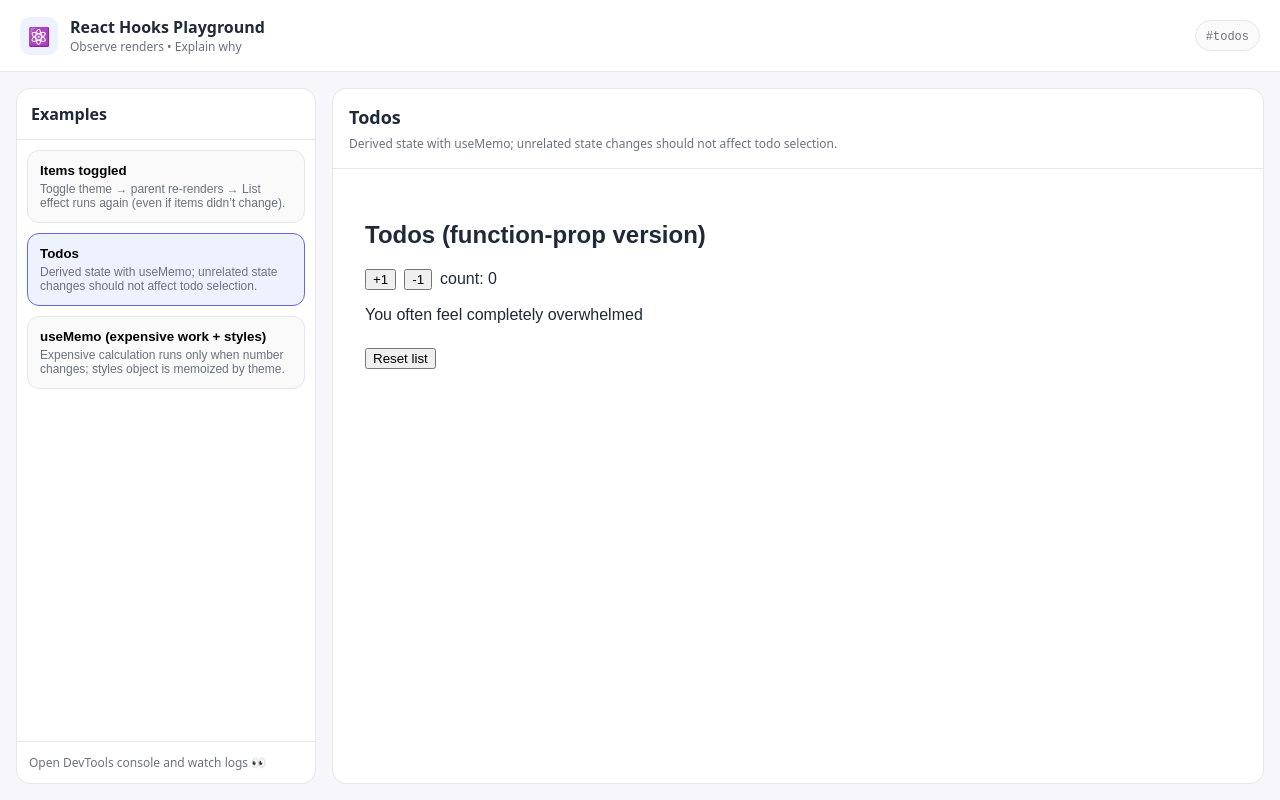
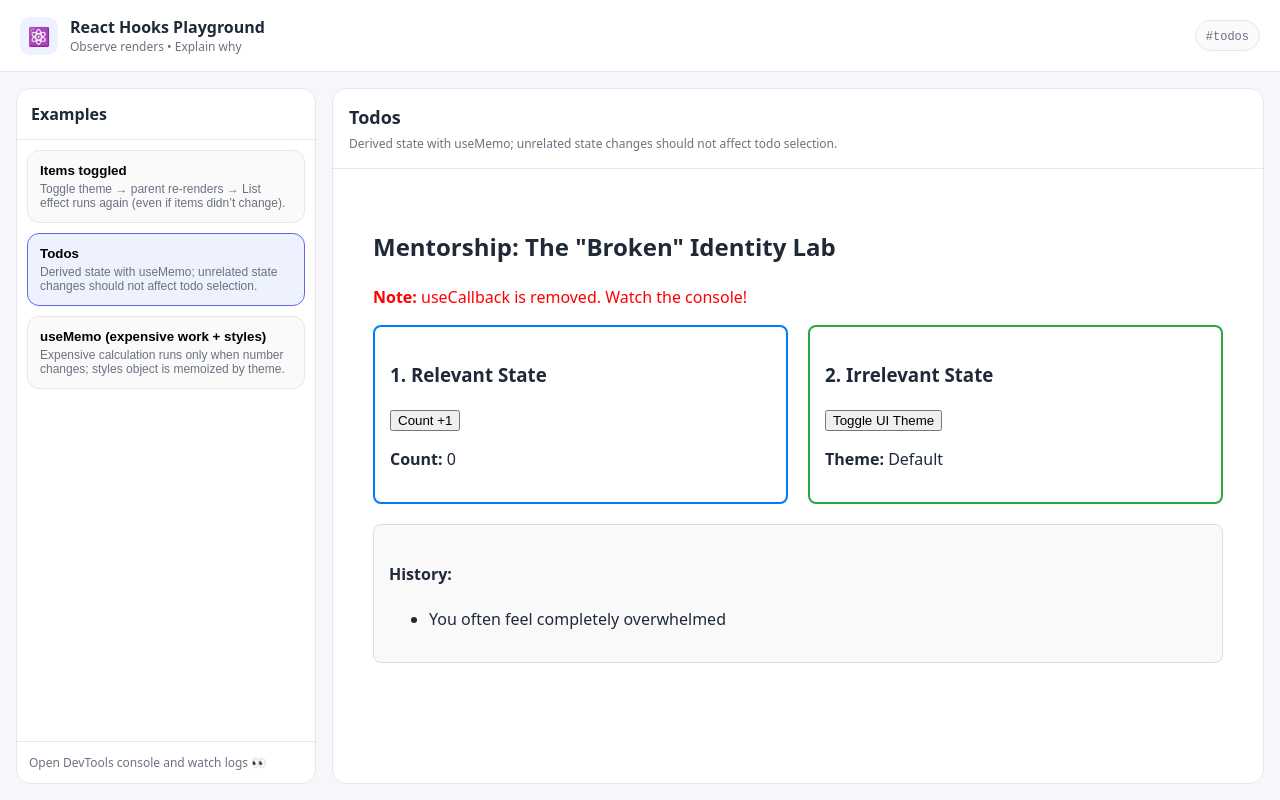
Before and after one commit to davidsousedik2021/react-usecallback-demo, a React (Vite) app: page /#items-toggled in a window 1280 px wide. Both pictures are taken after a click on the button 166 px from the left and 269 px from the top of the page. Built offline with nearby package versions, Linux system fonts and the light colour scheme.

Commit message:
Initial Items Toggled example (React + TS + Vite)

```diff
--- a/src/examples/todos/App.tsx
+++ b/src/examples/todos/App.tsx
@@ -1,77 +1,79 @@
+import React, { useEffect, useState } from 'react';
 
-// src/App.js
-import React, { useCallback, useEffect, useState } from 'react'
-
-// Static data
 const TODOS = [
   { id: 0, content: 'You often feel completely overwhelmed' },
   { id: 1, content: 'You sometimes forget to do things that are important' },
   { id: 2, content: 'People have to chase you to get things done' },
   { id: 3, content: 'You find it a struggle to keep to deadlines' },
   { id: 4, content: "If the link in your email doesn't work" }
-]
+];
 
 export default function App() {
-  const [count, setCount] = useState(0)
+  const [count, setCount] = useState(0);
+  const [otherState, setOtherState] = useState(false);
 
-  // Memoize the function so its identity only changes when `count` changes.
-  // Also guard the index with wrap-around to avoid out-of-bounds.
-  const getTodos = useCallback(() => {
-    const len = TODOS.length
-    if (len === 0) return null
-    const idx = ((count % len) + len) % len
-    return TODOS[idx]
-  }, [count])
+  // Without useCallback: This is a "new" function every single render
+  const getTodos = () => {
+    const len = TODOS.length;
+    const idx = ((count % len) + len) % len;
+    return TODOS[idx];
+  };
 
   return (
-    <div className="App" style={{ padding: 16, fontFamily: 'sans-serif' }}>
-      <h2>Todos (function-prop version)</h2>
+    <div style={{ padding: 24, fontFamily: 'system-ui, sans-serif', lineHeight: '1.5' }}>
+      <h1>Mentorship: The "Broken" Identity Lab</h1>
+      <p style={{ color: 'red' }}><strong>Note:</strong> useCallback is removed. Watch the console!</p>
 
-      <div style={{ display: 'flex', gap: 8, alignItems: 'center', marginBottom: 12 }}>
-        <button type="button" onClick={() => setCount(c => c + 1)}>+1</button>
-        <button type="button" onClick={() => setCount(c => c - 1)}>-1</button>
-        <span>count: {count}</span>
+      <div style={{ display: 'flex', gap: 20, marginBottom: 20 }}>
+        <div style={{ flex: 1, border: '2px solid #007bff', padding: 15, borderRadius: 8 }}>
+          <h3>1. Relevant State</h3>
+          <button onClick={() => setCount(c => c + 1)}>Count +1</button>
+          <p><strong>Count:</strong> {count}</p>
+        </div>
+
+        <div style={{
+          flex: 1,
+          border: '2px solid #28a745',
+          padding: 15,
+          borderRadius: 8,
+          backgroundColor: otherState ? '#e6ffed' : 'transparent'
+        }}>
+          <h3>2. Irrelevant State</h3>
+          <button onClick={() => setOtherState(s => !s)}>
+            Toggle UI Theme
+          </button>
+          <p><strong>Theme:</strong> {otherState ? 'Light Green' : 'Default'}</p>
+        </div>
       </div>
 
       <TodoSection getTodos={getTodos} />
     </div>
-  )
+  );
 }
 
 function TodoSection({ getTodos }) {
-  const [todos, setTodos] = useState([])
+  const [history, setHistory] = useState([]);
 
   useEffect(() => {
-    const next = getTodos()
+    const next = getTodos();
+    if (!next) return;
 
-    setTodos(prev => {
-      if (!next) return prev
-      // Optional de-dup by id so cycling doesn't append the same item repeatedly
-      if (prev.some(t => t.id === next.id)) return prev
-      return [...prev, next]
-    })
+    setHistory(prev => {
+      if (prev.some(t => t.id === next.id)) return prev;
+      return [...prev, next];
+    });
 
-    console.log('getTodos function called')
-  }, [getTodos])
+    console.log('%c❌ Effect Triggered Unnecessarily!', 'color: red; font-weight: bold;');
+  }, [getTodos]);
 
   return (
-    <div>
-      {todos.length === 0 ? (
-        <p style={{ opacity: 0.7 }}>No items yet — click +1/-1 to add the current todo.</p>
-      ) : (
-        todos.map((todo, i) => (
-          <p key={`${todo.id}-${i}`}>{todo.content}</p>
-        ))
-      )}
-      {todos.length > 0 && (
-        <button
-          type="button"
-          onClick={() => setTodos([])}
-          style={{ marginTop: 8 }}
-        >
-          Reset list
-        </button>
-      )}
+    <div style={{ border: '1px solid #ddd', padding: 15, borderRadius: 8, background: '#f9f9f9' }}>
+      <h4>History:</h4>
+      <ul>
+        {history.map((todo) => (
+          <li key={todo.id}>{todo.content}</li>
+        ))}
+      </ul>
     </div>
-  )
+  );
 }
```
